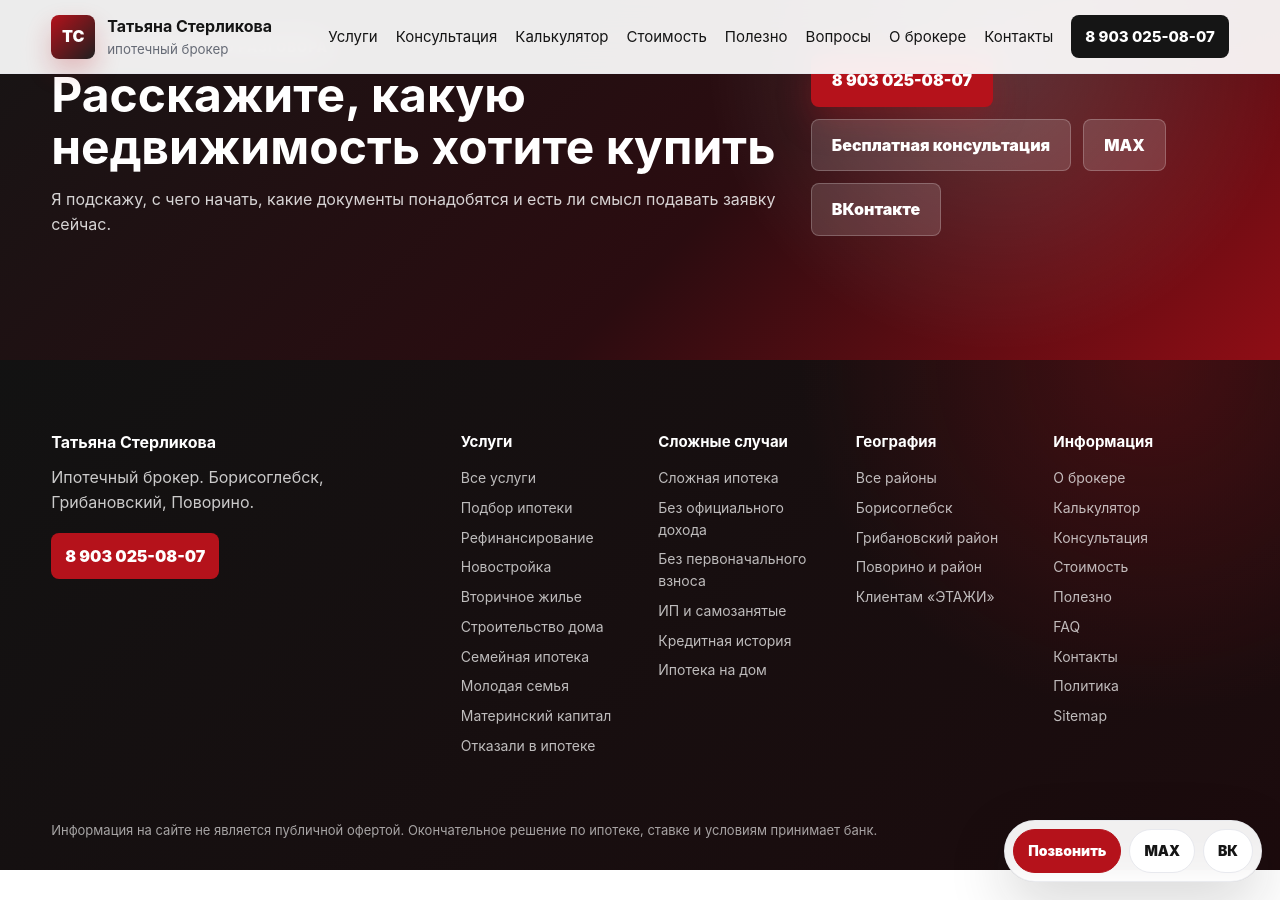
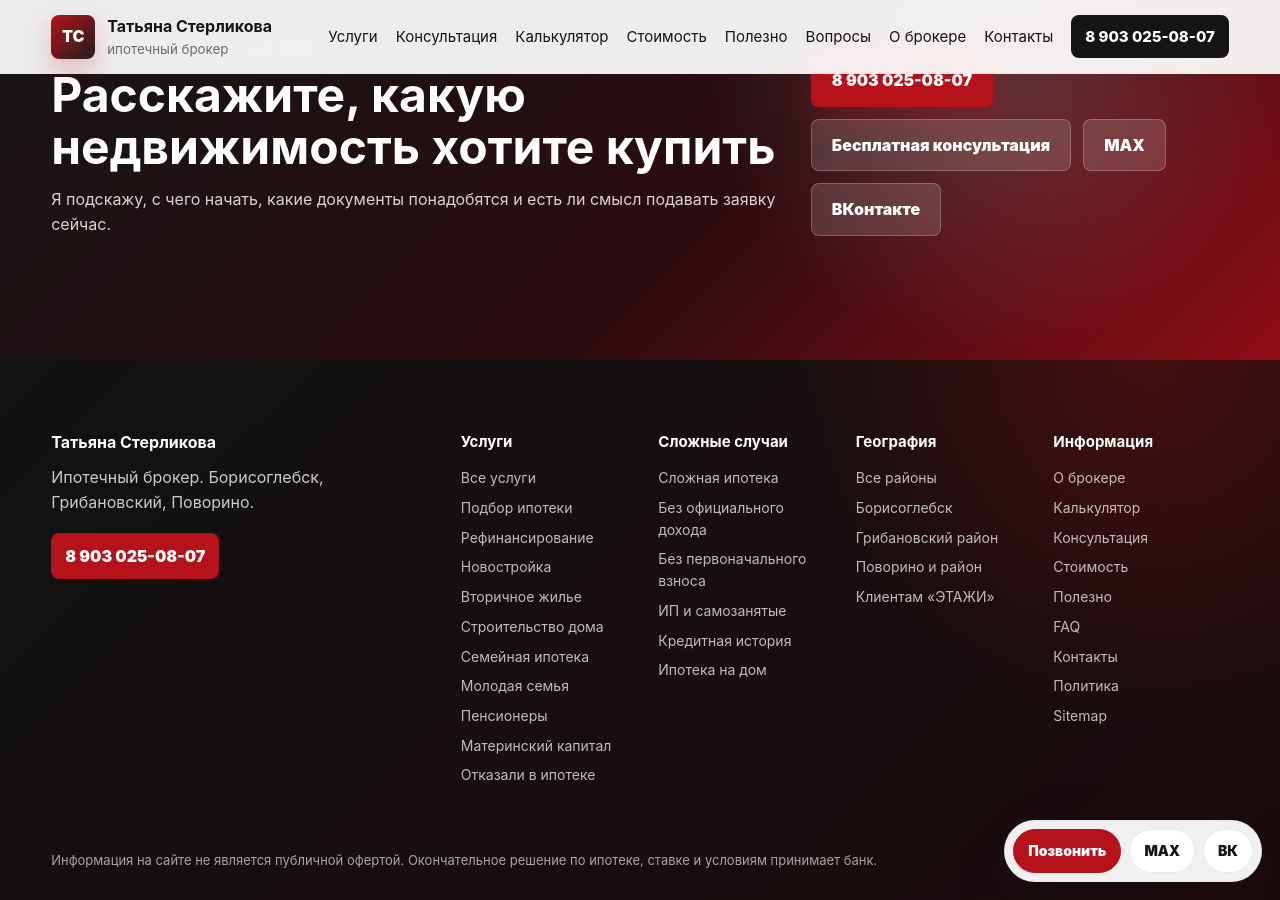
Before and after one commit to deputat36/broker, a Jekyll site: the page built from index.md, in a window 1280 px wide and 900 px high, scrolled down 10491 px. Built offline with Jekyll 4.4.1, drawn with Linux system fonts in a browser that asks for light colours; our own code applies the rules of GitHub Pages for plain Markdown files.

Commit message:
Add pensioner mortgage link to footer

```diff
--- a/_layouts/default.html
+++ b/_layouts/default.html
@@ -97,7 +97,7 @@
   <footer class="site-footer">
     <div class="footer-brand"><strong>Татьяна Стерликова</strong><p>Ипотечный брокер. Борисоглебск, Грибановский, Поворино.</p><a class="footer-phone" href="tel:+79030250807">8 903 025-08-07</a></div>
     <nav class="footer-grid" aria-label="Навигация в подвале сайта">
-      <div class="footer-col"><strong>Услуги</strong><a href="{{ '/uslugi/' | relative_url }}">Все услуги</a><a href="{{ '/uslugi/podbor-ipoteki/' | relative_url }}">Подбор ипотеки</a><a href="{{ '/uslugi/refinansirovanie-ipoteki/' | relative_url }}">Рефинансирование</a><a href="{{ '/uslugi/ipoteka-na-novostroyku/' | relative_url }}">Новостройка</a><a href="{{ '/uslugi/ipoteka-na-vtorichnoe-zhile/' | relative_url }}">Вторичное жилье</a><a href="{{ '/uslugi/ipoteka-na-stroitelstvo-doma/' | relative_url }}">Строительство дома</a><a href="{{ '/uslugi/semeynaya-ipoteka/' | relative_url }}">Семейная ипотека</a><a href="{{ '/uslugi/ipoteka-dlya-molodoy-semi/' | relative_url }}">Молодая семья</a><a href="{{ '/uslugi/materinskiy-kapital/' | relative_url }}">Материнский капитал</a><a href="{{ '/uslugi/otkazali-v-ipoteke/' | relative_url }}">Отказали в ипотеке</a></div>
+      <div class="footer-col"><strong>Услуги</strong><a href="{{ '/uslugi/' | relative_url }}">Все услуги</a><a href="{{ '/uslugi/podbor-ipoteki/' | relative_url }}">Подбор ипотеки</a><a href="{{ '/uslugi/refinansirovanie-ipoteki/' | relative_url }}">Рефинансирование</a><a href="{{ '/uslugi/ipoteka-na-novostroyku/' | relative_url }}">Новостройка</a><a href="{{ '/uslugi/ipoteka-na-vtorichnoe-zhile/' | relative_url }}">Вторичное жилье</a><a href="{{ '/uslugi/ipoteka-na-stroitelstvo-doma/' | relative_url }}">Строительство дома</a><a href="{{ '/uslugi/semeynaya-ipoteka/' | relative_url }}">Семейная ипотека</a><a href="{{ '/uslugi/ipoteka-dlya-molodoy-semi/' | relative_url }}">Молодая семья</a><a href="{{ '/uslugi/ipoteka-dlya-pensionerov/' | relative_url }}">Пенсионеры</a><a href="{{ '/uslugi/materinskiy-kapital/' | relative_url }}">Материнский капитал</a><a href="{{ '/uslugi/otkazali-v-ipoteke/' | relative_url }}">Отказали в ипотеке</a></div>
       <div class="footer-col"><strong>Сложные случаи</strong><a href="{{ '/uslugi/slozhnaya-ipoteka/' | relative_url }}">Сложная ипотека</a><a href="{{ '/uslugi/ipoteka-bez-oficialnogo-dohoda/' | relative_url }}">Без официального дохода</a><a href="{{ '/uslugi/ipoteka-bez-pervonachalnogo-vznosa/' | relative_url }}">Без первоначального взноса</a><a href="{{ '/uslugi/ipoteka-dlya-ip-samozanyatyh/' | relative_url }}">ИП и самозанятые</a><a href="{{ '/uslugi/ipoteka-s-plohoy-kreditnoy-istoriey/' | relative_url }}">Кредитная история</a><a href="{{ '/uslugi/ipoteka-na-dom/' | relative_url }}">Ипотека на дом</a></div>
       <div class="footer-col"><strong>География</strong><a href="{{ '/geo/' | relative_url }}">Все районы</a><a href="{{ '/geo/borisoglebsk/' | relative_url }}">Борисоглебск</a><a href="{{ '/geo/gribanovskiy/' | relative_url }}">Грибановский район</a><a href="{{ '/geo/povorino/' | relative_url }}">Поворино и район</a><a href="{{ '/etagi/' | relative_url }}">Клиентам «ЭТАЖИ»</a></div>
       <div class="footer-col"><strong>Информация</strong><a href="{{ '/o-brokere/' | relative_url }}">О брокере</a><a href="{{ '/kalkulyator-ipoteki/' | relative_url }}">Калькулятор</a><a href="{{ '/konsultaciya/' | relative_url }}">Консультация</a><a href="{{ '/stoimost/' | relative_url }}">Стоимость</a><a href="{{ '/polezno/' | relative_url }}">Полезно</a><a href="{{ '/faq/' | relative_url }}">FAQ</a><a href="{{ '/kontakty/' | relative_url }}">Контакты</a><a href="{{ '/policy/' | relative_url }}">Политика</a><a href="{{ '/sitemap.xml' | relative_url }}">Sitemap</a></div>
```
